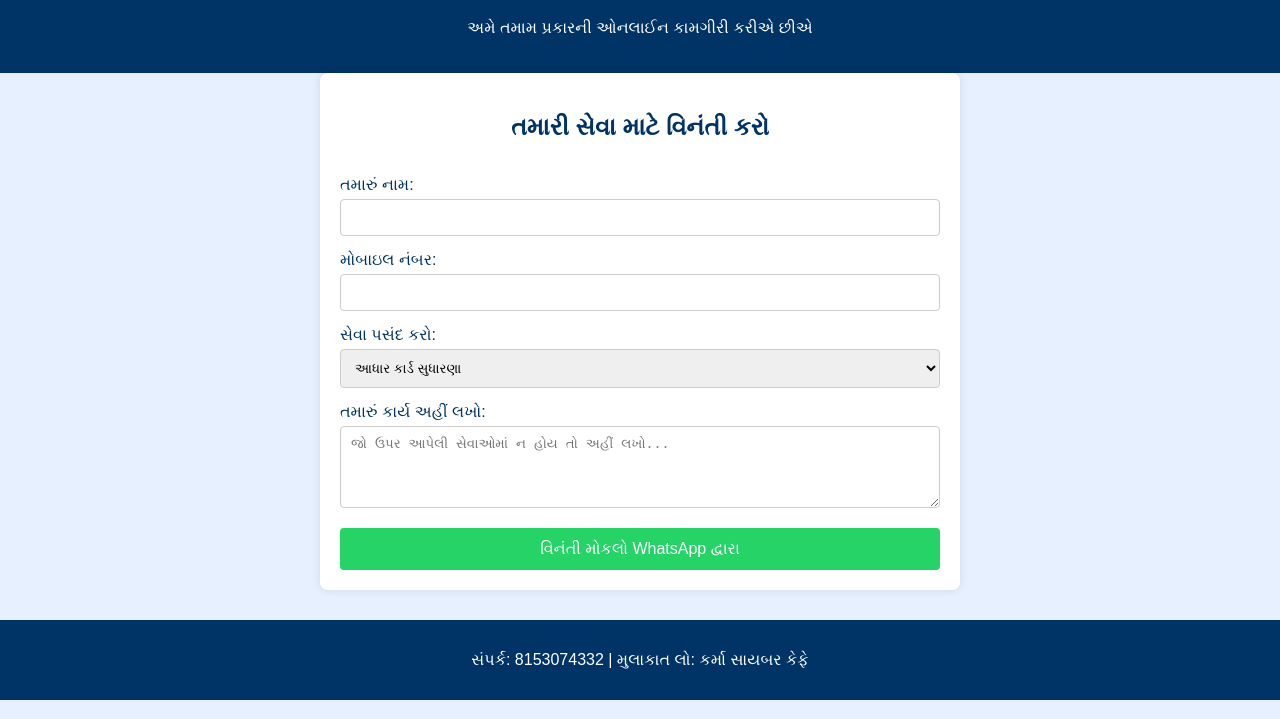
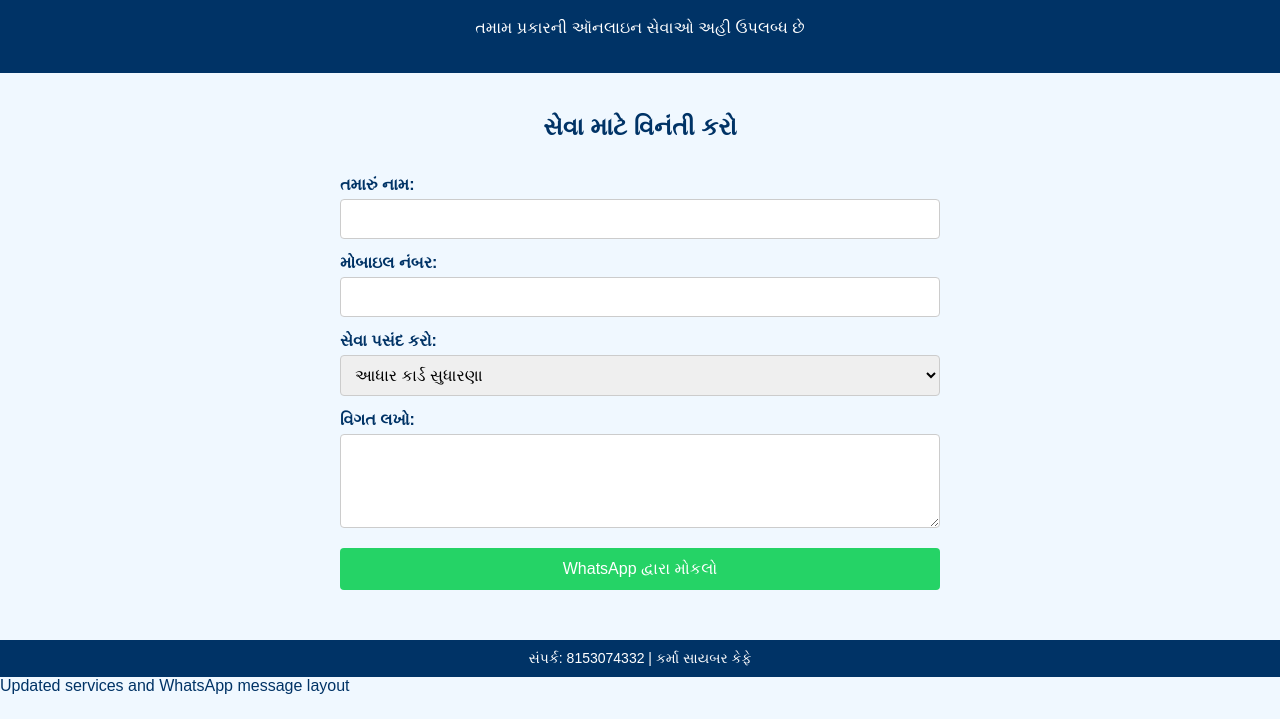
Before and after one commit to hemes07/karma-cyber-cafe, a plain HTML site: page index.html in a window 1280 px wide. Shown: the part 81-800 px from the top of the page. Drawn offline with Linux system fonts and the light colour scheme.

Commit message:
Update index.html

```diff
--- a/index.html
+++ b/index.html
@@ -3,11 +3,14 @@
 <head>
   <meta charset="UTF-8">
   <meta name="viewport" content="width=device-width, initial-scale=1.0">
-  <title>કર્મા સાયબર કેફે - ઓનલાઈન સેવા વિનંતી</title>
+  <title>કર્મા સાયબર કેફે - ઑનલાઇન સેવા વિનંતી</title>
+  <meta name="description" content="કર્મા સાયબર કેફે - Government form filling, online services like Aadhar card update, PAN card, job forms, admissions, schemes, and more.">
+  <meta name="keywords" content="Cyber Cafe, Karma Cyber Cafe, Online Form, Gujarat, Government Scheme, Aadhar Card, PAN Card, Admission, Sarkari Yojana">
+  <meta name="author" content="Karma Cyber Cafe">
   <style>
     body {
-      font-family: Arial, sans-serif;
-      background-color: #e6f0ff;
+      font-family: sans-serif;
+      background-color: #f0f8ff;
       margin: 0;
       padding: 0;
       color: #003366;
@@ -21,10 +24,7 @@
     .container {
       padding: 20px;
       max-width: 600px;
-      margin: auto;
-      background-color: white;
-      box-shadow: 0 0 10px rgba(0,0,0,0.1);
-      border-radius: 8px;
+      margin: 0 auto;
     }
     h2 {
       text-align: center;
@@ -35,47 +35,44 @@
     }
     label {
       margin-top: 15px;
+      font-weight: bold;
     }
     input, select, textarea {
       padding: 10px;
+      margin-top: 5px;
       border: 1px solid #ccc;
       border-radius: 4px;
-      margin-top: 5px;
+      font-size: 16px;
     }
-    a.whatsapp-button {
+    .whatsapp-button {
       margin-top: 20px;
       padding: 12px;
       background-color: #25D366;
       color: white;
-      border: none;
-      border-radius: 4px;
-      cursor: pointer;
-      font-size: 16px;
       text-align: center;
       text-decoration: none;
-    }
-    a.whatsapp-button:hover {
-      background-color: #1ebe5d;
+      border-radius: 4px;
+      font-size: 16px;
     }
     footer {
       text-align: center;
-      padding: 15px;
+      padding: 10px;
       background-color: #003366;
       color: white;
+      font-size: 14px;
       margin-top: 30px;
     }
   </style>
   <script>
     function sendToWhatsApp() {
-      var name = document.getElementById("name").value;
-      var phone = document.getElementById("phone").value;
-      var service = document.getElementById("service").value;
-      var message = document.getElementById("message").value;
+      var name = document.getElementById("name").value.trim();
+      var phone = document.getElementById("phone").value.trim();
+      var service = document.getElementById("service").value.trim();
+      var message = document.getElementById("message").value.trim();
 
-      var whatsappMessage = "નામ: " + name + "%0A" +
-                            "મોબાઇલ: " + phone + "%0A" +
-                            "સેવા: " + service + "%0A" +
-                            "વિગત: " + message;
+      var extraDetail = service === "અન્ય" ? `\n🗒️ વિગત: ${message || 'કઈ વિગત આપવામાં આવી નથી'}` : "";
+
+      var whatsappMessage = `🔔 કર્મા સાયબર કેફે સેવા વિનંતી 🔔\n\n👤 નામ: ${name}\n📞 મોબાઇલ: ${phone}\n📌 સેવા: ${service}${extraDetail}\n\n📍આ સંદેશો વેબસાઇટ દ્વારા autogenerated છે.`;
 
       var whatsappURL = "https://wa.me/918153074332?text=" + encodeURIComponent(whatsappMessage);
       window.open(whatsappURL, '_blank');
@@ -85,10 +82,11 @@
 <body>
   <header>
     <h1>કર્મા સાયબર કેફે</h1>
-    <p>અમે તમામ પ્રકારની ઓનલાઈન કામગીરી કરીએ છીએ</p>
+    <p>તમામ પ્રકારની ઑનલાઇન સેવાઓ અહી ઉપલબ્ધ છે</p>
   </header>
+
   <div class="container">
-    <h2>તમારી સેવા માટે વિનંતી કરો</h2>
+    <h2>સેવા માટે વિનંતી કરો</h2>
     <form onsubmit="event.preventDefault(); sendToWhatsApp();">
       <label for="name">તમારું નામ:</label>
       <input type="text" id="name" name="name" required>
@@ -100,21 +98,26 @@
       <select id="service" name="service">
         <option value="આધાર કાર્ડ સુધારણા">આધાર કાર્ડ સુધારણા</option>
         <option value="પેન કાર્ડ અરજી">પેન કાર્ડ અરજી</option>
-        <option value="સરકારી નોકરી ફોર્મ">સરકારી નોકરી ફોર્મ</option>
-        <option value="શિષ્યવૃત્તિ ફોર્મ">શિષ્યવૃત્તિ ફોર્મ</option>
+        <option value="સરકારી નોકરી ફૉર્મ">સરકારી નોકરી ફૉર્મ</option>
+        <option value="શિષ્યવૃત્તિ ફૉર્મ">શિષ્યવૃત્તિ ફૉર્મ</option>
         <option value="પાસપોર્ટ અરજી">પાસપોર્ટ અરજી</option>
-        <option value="એડમિશન ફોર્મ">એડમિશન ફોર્મ</option>
-        <option value="અન્ય">અન્ય (કૃપા કરીને નીચે લખો)</option>
+        <option value="એડમિશન ફૉર્મ">એડમિશન ફૉર્મ</option>
+        <option value="સરકારી યોજનાઓ">સરકારી યોજનાઓ</option>
+        <option value="ઈમ્પોર્ટ એક્સપોર્ટ લાયસન્સ">ઈમ્પોર્ટ એક્સપોર્ટ લાયસન્સ</option>
+        <option value="ડ્રાઇવિંગ લાયસન્સ">ડ્રાઇવિંગ લાયસન્સ</option>
+        <option value="અન્ય">અન્ય</option>
       </select>
 
-      <label for="message">તમારું કાર્ય અહીં લખો:</label>
-      <textarea id="message" name="message" rows="4" placeholder="જો ઉપર આપેલી સેવાઓમાં ન હોય તો અહીં લખો..."></textarea>
+      <label for="message">વિગત લખો:</label>
+      <textarea id="message" name="message" rows="4"></textarea>
 
-      <a href="#" class="whatsapp-button" onclick="sendToWhatsApp()">વિનંતી મોકલો WhatsApp દ્વારા</a>
+      <a href="#" class="whatsapp-button" onclick="sendToWhatsApp()">WhatsApp દ્વારા મોકલો</a>
     </form>
   </div>
+
   <footer>
-    <p>સંપર્ક: 8153074332 | મુલાકાત લો: કર્મા સાયબર કેફે</p>
+    સંપર્ક: 8153074332 | કર્મા સાયબર કેફે
   </footer>
 </body>
 </html>
+Updated services and WhatsApp message layout
```
